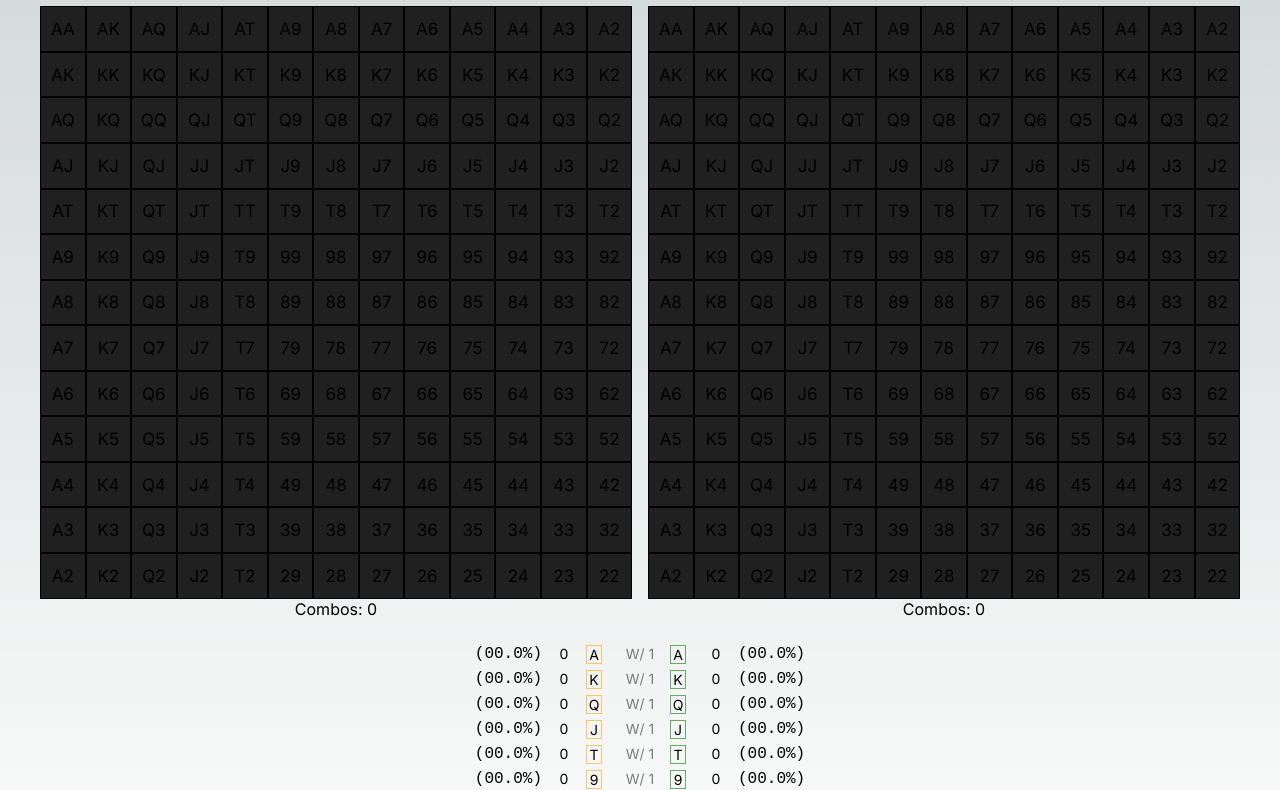
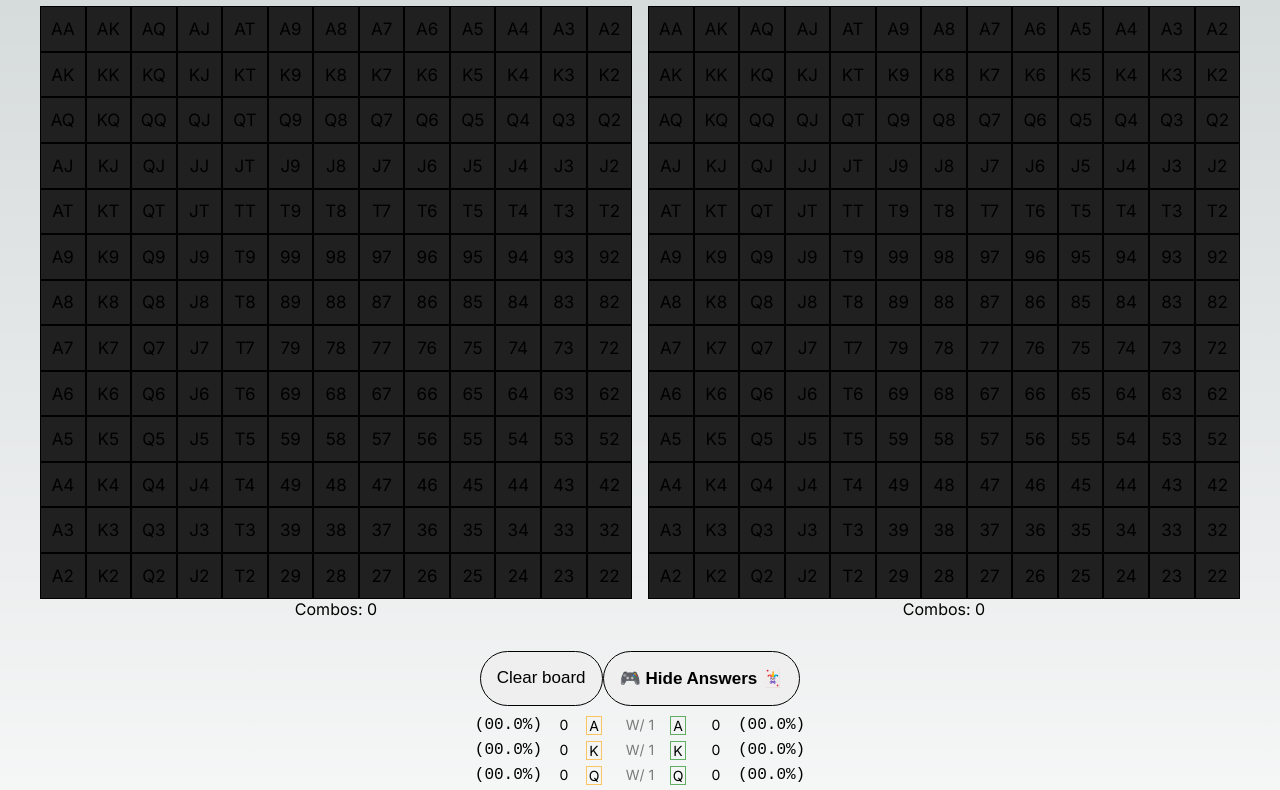
Before and after one commit to anchpop/hardly-know-her, a Next.js app: page / in a window 1280 px wide. Shown: the top 790 px of the page. Built offline with nearby package versions, Linux system fonts and the light colour scheme.

Commit message:
start implementing game mode

```diff
--- a/src/app/page.module.css
+++ b/src/app/page.module.css
@@ -124,3 +124,23 @@
     font-size: 10px;
   }
 }
+
+.bigButton {
+  padding: 1rem;
+  font-size: 17px;
+  cursor: pointer;
+  transition: background-color 0.1s;
+  border-radius: 20rem;
+  border-width: 1px;
+  border-style: solid;
+}
+
+.gameContainer .answer {
+  filter: blur(10px);
+}
+
+.gameButtons {
+  display: flex;
+  margin-top: 1rem;
+  flex-direction: row;
+}
--- a/src/app/page.tsx
+++ b/src/app/page.tsx
@@ -107,6 +107,10 @@ export default function Home() {
   const comboInfo1 = calculateCombinations(toggledItems1);
   const comboInfo2 = calculateCombinations(toggledItems2);
 
+  const [gameMode, setGameMode] = useState<boolean>(false);
+
+  const [guesses, setGuesses] = useState<("u1" | "u2" | "both" | undefined)[]>(["u1", "u2", "both", undefined]);
+
   return (
     <main className={styles.main}>
       <div className={styles.gridContainer}>
@@ -125,13 +129,21 @@ export default function Home() {
           </div>
         </div>
       </div>
-      <div className={styles.comboGrid}>
+      <div className={`${styles.gameButtons}`}>
+        <button className={styles.bigButton} onClick={() => {
+          setToggledItems1(new Set());
+          setToggledItems2(new Set());
+        }
+        }>Clear board</button>
+        <button className={styles.bigButton} onClick={() => setGameMode(!gameMode)}>🎮 <b>{gameMode ? "Show Answers" : "Hide Answers"}</b> 🃏</button>
+      </div>
+      <div className={`${gameMode ? styles.gameContainer : ""} ${styles.comboGrid}`}>
         {ranks.map(rank => (
           <React.Fragment key={rank}>
-            <div className={styles.percentageCombo} style={{ textAlign: "right", }}>
+            <div className={`${styles.answer} ${styles.percentageCombo}`} style={{ textAlign: "right", }}>
               ({formatNumber(comboInfo1.combinations !== 0 ? Math.round((comboInfo1.combinationsByRank[rank] / comboInfo1.combinations) * 1000) / 10 : 0)}%)
             </div>
-            <div style={{ textAlign: "center" }}>
+            <div style={{ textAlign: "center" }} className={`${styles.answer}`}>
               {comboInfo1.combinationsByRank[rank]}
             </div>
             <div><div className={`${styles.g1} ${styles.rank}`}>{rank}</div></div>
@@ -139,10 +151,10 @@ export default function Home() {
               <div style={{ opacity: 0.5 }}>W/ 1</div>
             </div>
             <div><div className={`${styles.g2} ${styles.rank}`}>{rank}</div></div>
-            <div style={{ textAlign: "center" }}>
+            <div style={{ textAlign: "center" }} className={`${styles.answer}`}>
               {comboInfo2.combinationsByRank[rank]}
             </div>
-            <div className={styles.percentageCombo}>
+            <div className={`${styles.answer} ${styles.percentageCombo}`}>
               ({formatNumber(comboInfo2.combinations !== 0 ? Math.round((comboInfo2.combinationsByRank[rank] / comboInfo2.combinations) * 1000) / 10 : 0)}%)
             </div>
           </React.Fragment>
```
